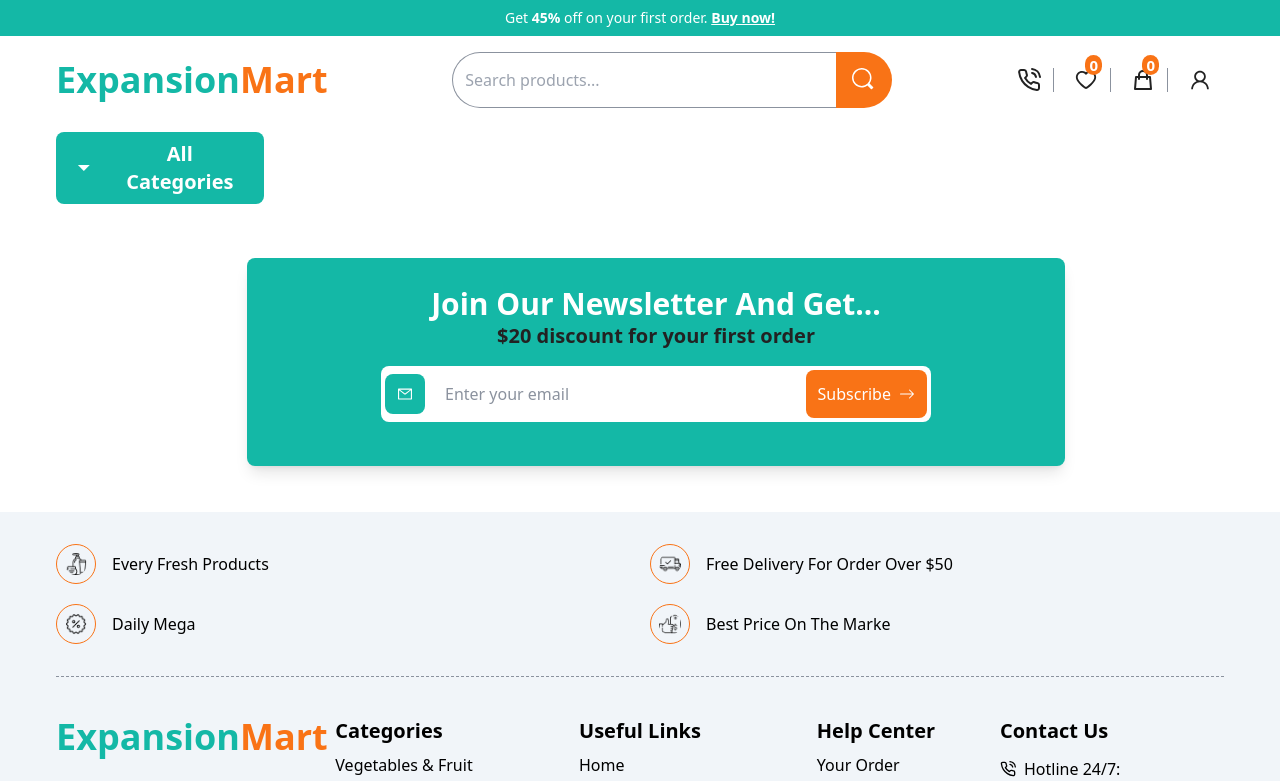
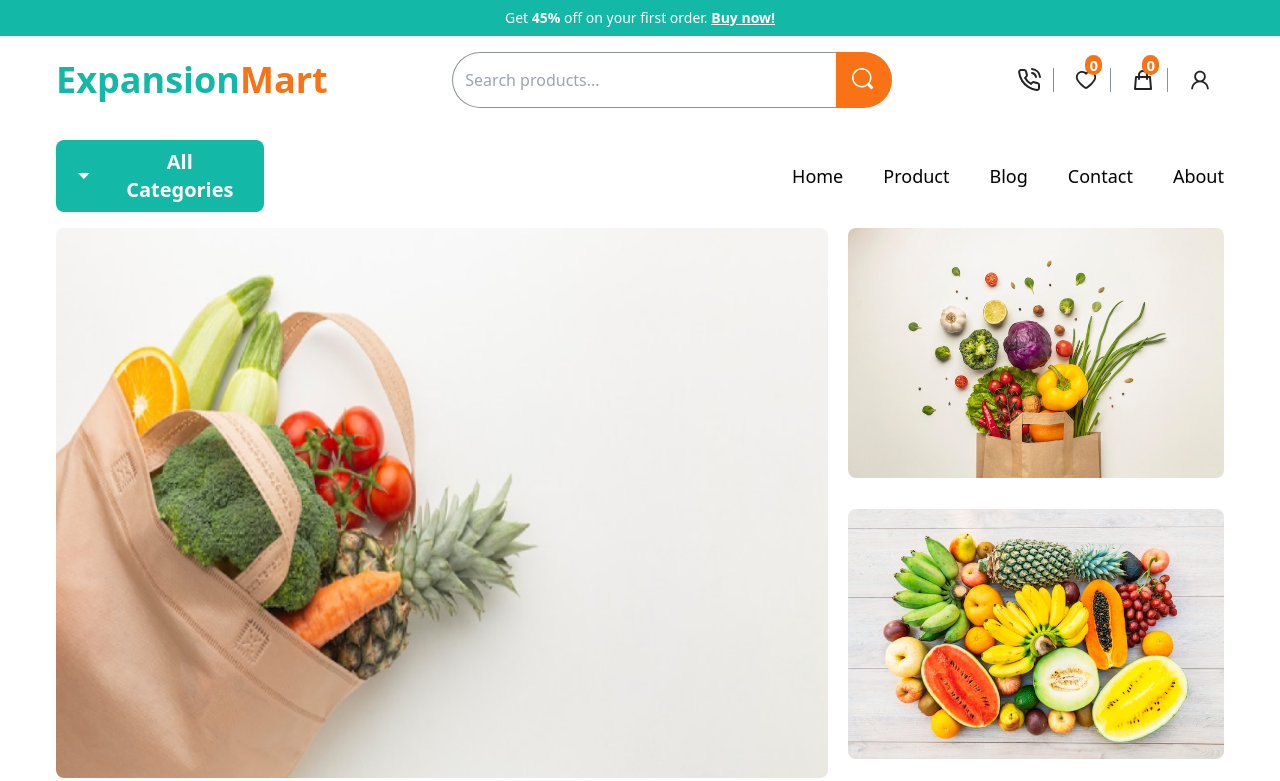
Before and after one commit to shakerscode/expansion-mart-e-commerce, a React (Create React App) app: page / in a window 1280 px wide. Shown: the top 781 px of the page. Built offline with nearby package versions, Linux system fonts and the light colour scheme.

Commit message:
hero section designed. But don't used slider. Also I had dinner and a bit tired too. So that's all for this time. Will start tomorrow.

```diff
--- a/src/Components/Header/Header.js
+++ b/src/Components/Header/Header.js
@@ -94,17 +94,17 @@ const Header = () => {
                 </div>
 
             </div>
-            <div className='grid grid-cols-1 md:grid-cols-2 gap-5 md:px-14 px-3 py-2 my-2 md:my-0'>
+            <div className='grid grid-cols-1 md:grid-cols-2 gap-5 md:px-14 px-3 py-4 my-2 md:my-0'>
                 <button
                     onClick={() => setShow(!show)}
                      className='flex justify-center items-center gap-4  md:text-xl font-semibold bg-primary md:w-52 w-full rounded-lg text-white px-4 py-2 hover:bg-secondary transition-all ease-in-out duration-300 relative'>{ show ? <IoMdArrowDropup className='md:block hidden text-2xl' /> : <IoMdArrowDropdown className='md:block hidden text-2xl' />} All Categories</button>
-                <ul className={`flex flex-col bg-white w-full md:w-auto shadow-lg md:shadow-none py-4 gap-3 z-20 md:z-auto md:flex-row md:justify-end items-center md:gap-8 absolute md:static transition-all duration-500 ease-in-out  left-0   ${open ? 'top-24 opacity-100' : 'top-[-250px] left-0 opacity-0 md-opacity-100'}`}>
+                <ul className={`flex flex-col md:flex-row md:justify-end items-center md:gap-10 bg-white md:bg-none w-full md:w-auto shadow-lg md:shadow-none py-4 gap-3 z-20 md:z-auto absolute md:static transition-all duration-500 ease-in-out ${open ? 'top-24 opacity-100' : 'top-[-250px] left-0 opacity-0 md:opacity-100'}`}>
                     {
                         menus.map((menu, i) =>
                             <li
                                 key={i}
                                 // onClick={() => navigate(`${menu.link}`)}
-                                className='text-lg cursor-pointer hover:text-secondary transition-all ease-in duration-150'>{menu?.m}</li>)
+                                className='text-lg cursor-pointer hover:text-secondary transition-all ease-in duration-150 text-[20px]'>{menu?.m}</li>)
                     }
                 </ul>
             </div>
--- a/src/Components/Home/Home.js
+++ b/src/Components/Home/Home.js
@@ -1,9 +1,10 @@
 import React from 'react';
-import { NewsLetter } from '../exporter';
+import { NewsLetter, Hero } from '../exporter';
 
 const Home = () => {
     return (
         <main className='px-14'>
+            <Hero/>
             <NewsLetter/>
         </main>
     );
--- /dev/null
+++ b/src/Components/Home/HomeComponents/Hero.js
@@ -0,0 +1,25 @@
+import React from 'react';
+import heroOne from '../../../assets/Slider/hero-1.png'
+import sideHeroOne from '../../../assets/Side-Hero/side-hero-1.jpg'
+import sideHeroTwo from '../../../assets/Side-Hero/side=hero-2.jpg'
+
+const Hero = () => {
+    return (
+        <div className='grid grid-cols-3 gap-5'>
+            <div className='col-span-2'>
+                <img src={heroOne} alt="heroOne" className='w-full h-[550px] rounded-lg'/>
+            </div>
+            <div className='grid grid-rows-2 gap-3'>
+                <div className=''>
+                <img src={sideHeroOne} alt="sideHeroOne" className='w-full rounded-lg'/>
+                </div>
+                <div className=''>
+                <img src={sideHeroTwo} alt="sideHeroTwo" className='w-full rounded-lg'/>
+                </div>
+            </div>
+
+        </div>
+    );
+};
+
+export default Hero;
--- a/src/Components/exporter.js
+++ b/src/Components/exporter.js
@@ -2,3 +2,4 @@ export {default as Header} from './Header/Header';
 export {default as Home} from './Home/Home';
 export {default as Footer} from './Footer/Footer';
 export {default as NewsLetter} from './Home/HomeComponents/NewsLetter';
+export {default as Hero} from './Home/HomeComponents/Hero';
--- a/tailwind.config.js
+++ b/tailwind.config.js
@@ -1,7 +1,7 @@
 /** @type {import('tailwindcss').Config} */
 module.exports = {
   content: [
-    "./src/**/*.{js,jsx,ts,tsx, }",
+    "./src/**/*.{js,jsx,ts,tsx, html }",
   ],
   module: {
 
```
